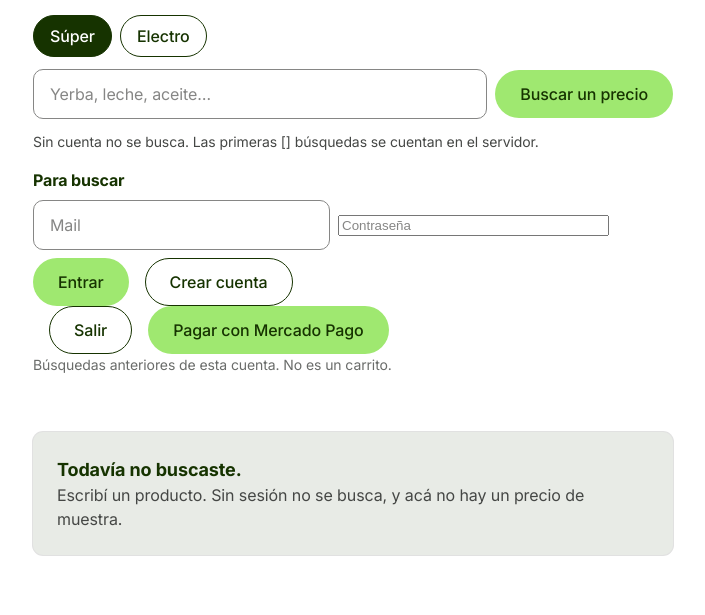
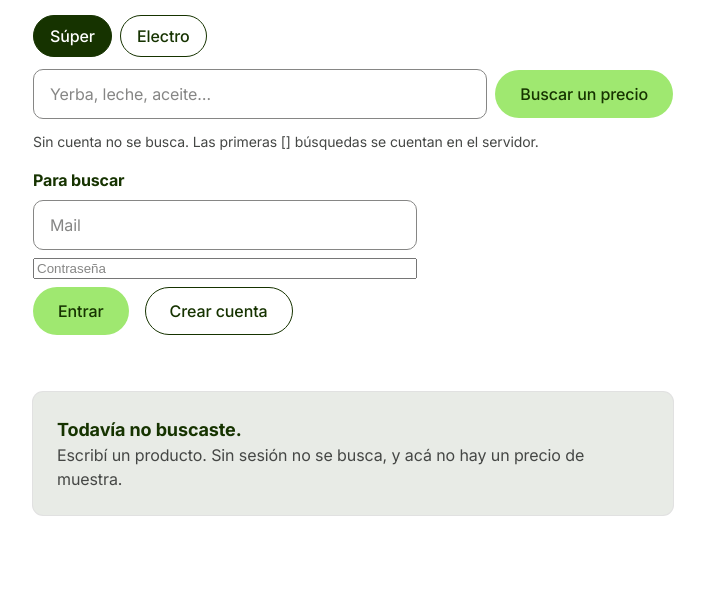
Before and after one commit to mtfrat/baratoya, a Python web app: template templates/index.html in a window 1280 px wide. Shown: the part 307-922 px from the top of the page, without its empty margins (287-992 px from the left). Run offline with Jinja, Linux system fonts and the light colour scheme; the template is opened without the code that fills it: most values are stand-ins (such as "Sample title", 1, 10 or a date in 2020).

Commit message:
fix(ui): same-width login fields, hide Salir until signed in

```diff
--- a/templates/index.html
+++ b/templates/index.html
@@ -587,7 +587,7 @@
     }
     .cuenta p { margin: 0 0 8px; }
     .cuenta-form { display: flex; flex-direction: column; gap: 8px; max-width: 36rem; }
-    .cuenta-sesion { display: flex; flex-wrap: wrap; gap: 8px 16px; align-items: center; }
+    .cuenta-sesion:not([hidden]) { display: flex; flex-wrap: wrap; gap: 8px 16px; align-items: center; }
     .cuenta-sesion p { margin: 0; color: var(--color-forest-ink); }
     .busquedas { list-style: none; margin: 8px 0 0; padding: 0; }
     .busquedas li { margin: 0; }
@@ -613,8 +613,7 @@
       form.search { flex-direction: row; align-items: center; }
       form.search input[type="text"] { flex: 1; }
       form.search .btn.lime { width: auto; }
-      .cuenta-form { flex-direction: row; flex-wrap: wrap; align-items: center; }
-      .cuenta-form input[type="email"], .cuenta-form input[type="password"] { flex: 1; min-width: 12rem; }
+      .cuenta-form { max-width: 24rem; }
       .btn-row { flex-direction: row; align-items: center; gap: 16px; }
       .prices { grid-template-columns: repeat(auto-fit, minmax(9.5rem, 1fr)); }
       .promo-grid { grid-template-columns: repeat(auto-fit, minmax(16rem, 1fr)); }
@@ -674,7 +673,7 @@
             {% if cobro_on %}<button class="btn lime" type="button" id="pagar-plan">Pagar con Mercado Pago</button>{% endif %}
           </div>
           {% endif %}
-          <p class="lista-note">Búsquedas anteriores de esta cuenta. No es un carrito.</p>
+          <p class="lista-note" id="busquedas-note" hidden>Búsquedas anteriores.</p>
           <ul class="busquedas" id="busquedas-list"></ul>
           <details class="lista-min" id="mi-lista" hidden>
             <summary>Lista</summary>
@@ -796,6 +795,8 @@
       const rows = Array.isArray(items) ? items : [];
       list.innerHTML = rows.map((it) => "<li><button type=\"button\">" + esc(it.query) + "</button></li>").join("");
     }
+      const note = document.getElementById("busquedas-note");
+      if (note) note.hidden = rows.length === 0;
     async function refrescarCuenta() {
       const formEl = document.getElementById("cuenta-form");
       const sesEl = document.getElementById("cuenta-sesion");
@@ -1243,6 +1244,9 @@
       "</div>";
     }
 
+    function textoPromo(s) {
+      return String(s || "").replace(/\bhatas\b/gi, "hasta").replace(/\b1 cuotas\b/gi, "1 cuota");
+    }
     function datoPromo(s) {
       const t = String(s || "").trim();
       if (!t) return "";
@@ -1258,8 +1262,8 @@
       const meta = [cuando, extraBits.join(" · ")].filter(Boolean).join("<br>");
       return "<article class=\"promo-card\">" +
         "<p class=\"brand\">" + esc(c.cadena || "") + "</p>" +
-        "<h4>" + esc(c.banco || "Sin banco") + "</h4>" +
-        "<p class=\"promo-offer\">" + esc(c.oferta || "") + "</p>" +
+        "<h4>" + esc(textoPromo(c.banco || "Sin banco") + "</h4>" +
+        "<p class=\"promo-offer\">" + esc(textoPromo(c.oferta || "") + "</p>" +
         (meta ? "<p class=\"promo-meta\">" + meta + "</p>" : "") +
       "</article>";
     }
```
